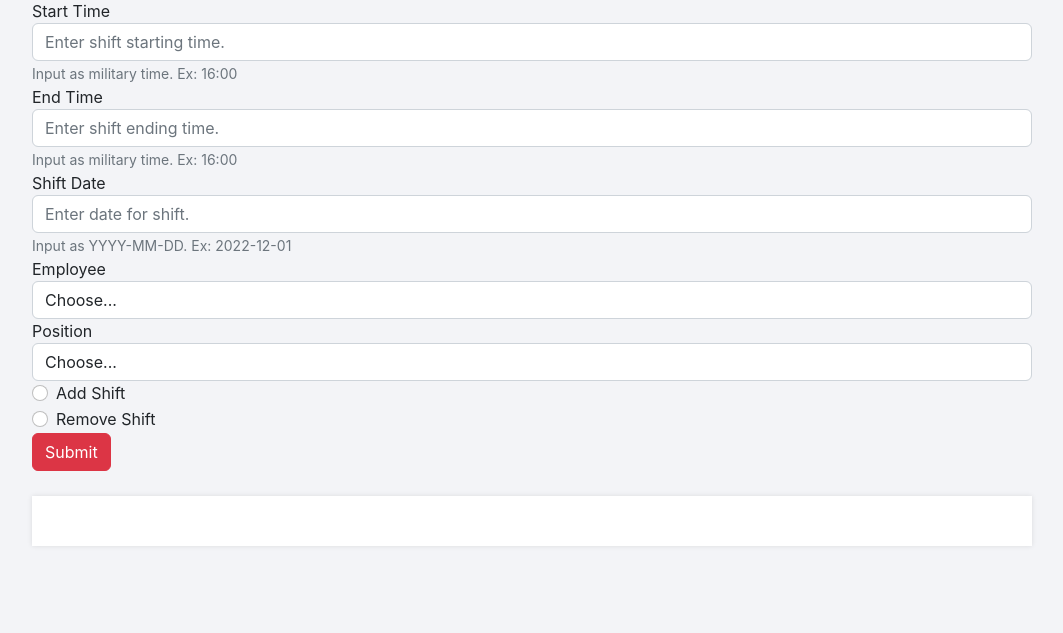
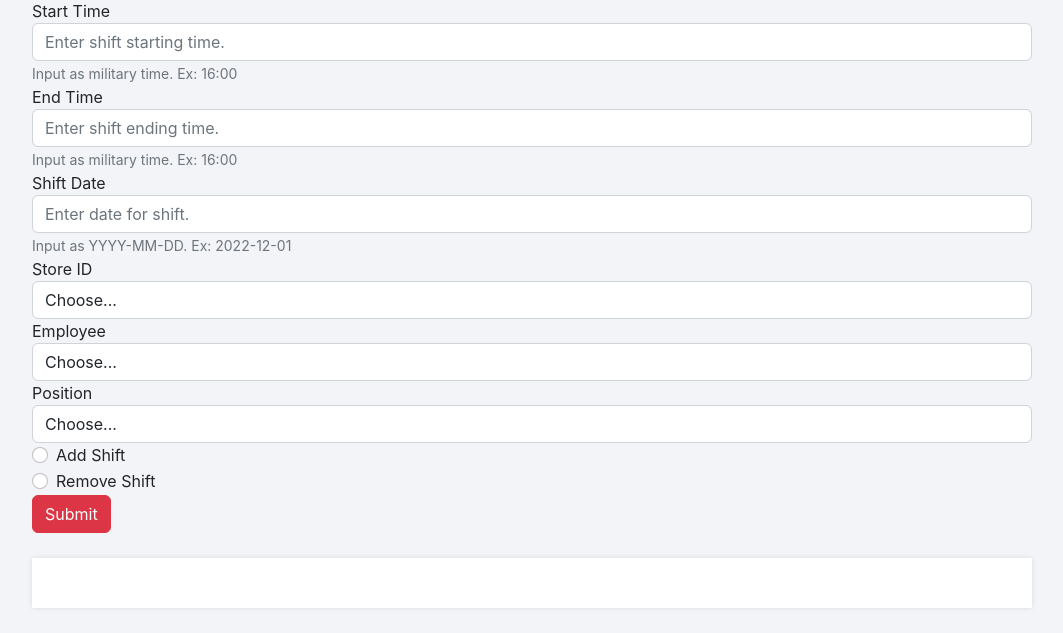
Before and after one commit to MannyEchavez/Skedulee, a Flask app: page /schedule in a window 1280 px wide. Shown: the part 916-1549 px from the top of the page, without its empty margins (108-1171 px from the left). Before the commit the page ends 1387 px from the top, so only its background shows below. Run offline with Flask 2, Linux system fonts and the light colour scheme; a user stored in the database is signed in; data comes from the database, SQL or seed files in the repository; some libraries are stand-ins or nearby versions.

Commit message:
12/1/22
dropdown menus created

```diff
--- a/Structure/Lab2/main.py
+++ b/Structure/Lab2/main.py
@@ -220,25 +220,26 @@ def employeeprofiles():
 #this will route to the schedule page
 @app.route('/schedule')
 def schedule():
+    cursor = mysql.connection.cursor(MySQLdb.cursors.DictCursor)
+    cursor.execute('SELECT * FROM employee_t')
+    emp_t=cursor.fetchall()
+    cursor.execute('SELECT * FROM position_t')
+    pos_t=cursor.fetchall()
+    cursor.execute('SELECT * FROM location_t')
+    loc_t=cursor.fetchall()
     # Check if user is loggedin
     if 'loggedin' in session:
         # User is loggedin show them the home page
-        cursor = mysql.connection.cursor(MySQLdb.cursors.DictCursor)
-        cursor.execute('SELECT * FROM shift_t')
-        shifts = cursor.fetchall()
-        return render_template('schedule.html', username=session['username'], shifts=shifts)
+        return render_template('schedule.html', username=session['username'], emp_t=emp_t, pos_t=pos_t, loc_t=loc_t)
     # User is not loggedin redirect to login page
     return redirect(url_for('login'))
 
 @app.route('/schedule', methods=['GET', 'POST'])
 def shifts():
     #Instantiating cursor, and passing employee table through for employee selection dropdown menu in schedule.html
-    cursor = mysql.connection.cursor(MySQLdb.cursors.DictCursor)
-    cursor.execute('SELECT * FROM employee_t')
-    emp_t = cursor.fetchall()
     msg = '' #Provides the user with a message depending on status.
     #This if statement is for adding shifts. TODO: Add shift via SQL queries to the database
-    if request.method == 'POST' and 'startTime' in request.form and 'endTime' in request.form and 'date' in request.form and 'employee' in request.form and 'position' in request.form and request.form['shiftRadio']=='add':
+    if request.method == 'POST' and 'startTime' in request.form and 'endTime' in request.form and 'date' in request.form and 'employee' in request.form and 'position' in request.form and 'storeID' in request.form and request.form['shiftRadio']=='add':
         st = request.form['startTime']
         et = request.form['endTime']
         d = request.form['date']
@@ -246,7 +247,7 @@ def shifts():
         pos = request.form['position']
         msg = 'Addition success!'
     #This elif statement is for removing shifts.
-    elif request.method == 'POST' and 'startTime' in request.form and 'endTime' in request.form and 'date' in request.form and 'employee' in request.form and 'position' in request.form and request.form['shiftRadio']=='remove':
+    elif request.method == 'POST' and 'startTime' in request.form and 'endTime' in request.form and 'date' in request.form and 'employee' in request.form and 'position' in request.form and 'storeID' in request.form and request.form['shiftRadio']=='remove':
         st = request.form['startTime']
         et = request.form['endTime']
         d = request.form['date']
@@ -256,7 +257,7 @@ def shifts():
     #This elif statement is triggered when the form is not fully filled out.
     elif request.method == 'POST':
         msg = 'Please provide the proper information'
-    return render_template('schedule.html', username=session['username'], msg=msg, emp_t=emp_t)
+    return render_template('schedule.html', username=session['username'], msg=msg)
 
 
 if __name__ == '__main__':
--- a/Structure/Lab2/templates/schedule.html
+++ b/Structure/Lab2/templates/schedule.html
@@ -65,6 +65,16 @@
         <input type="text" class="form-control" id="date" name="date" aria-describedby="dateHelp" placeholder="Enter date for shift.">
         <small id="dateHelp" class="form-text text-muted">Input as YYYY-MM-DD. Ex: 2022-12-01</small>
       </div>
+      <!--STORE DROPDOWN-->
+      <div class="form-group">
+        <label for="storeID">Store ID</label>
+        <select id="storeID" name="storeID" class="form-control" aria-describedby="storeIDHelp">
+        <option selected>Choose...</option>
+        {% for item in loc_t %}
+        <option>{{item['store_id']}}</option>
+        {% endfor %}
+        </select>
+      </div>
       <!--EMPLOYEE DROPDOWN-->
       <div class="form-group">
         <label for="employee">Employee</label>
@@ -73,7 +83,6 @@
         {% for item in emp_t %}
         <option>{{ item['employee_id'] }}</option> <!--TODO: allow dropdown menu to be populated based on employee_t entries-->
         {% endfor %}
-        <small id="employeeHelp" class="form-text text-muted">Select a valid employee from the dropdown menu.</small>
         </select>
       </div>
       <!--POSITION DROPDOWN-->
@@ -81,11 +90,9 @@
         <label for="position">Position</label>
         <select id="position" name="position" class="form-control" aria-describedby="positionHelp">
         <option selected>Choose...</option>
-        <option>As. Manager</option>
-        <option>Cashier</option>
-        <option>Cook</option>
-        <option>Manager</option>
-        <small id="positionHelp" class="form-text text-muted">Select a valid position from the dropdown menu.</small>
+        {% for item in pos_t %}
+        <option>{{item['position']}}</option>
+        {% endfor %}
         </select>
       </div>
       <!--ADD OR REMOVE SELECTION-->
```
